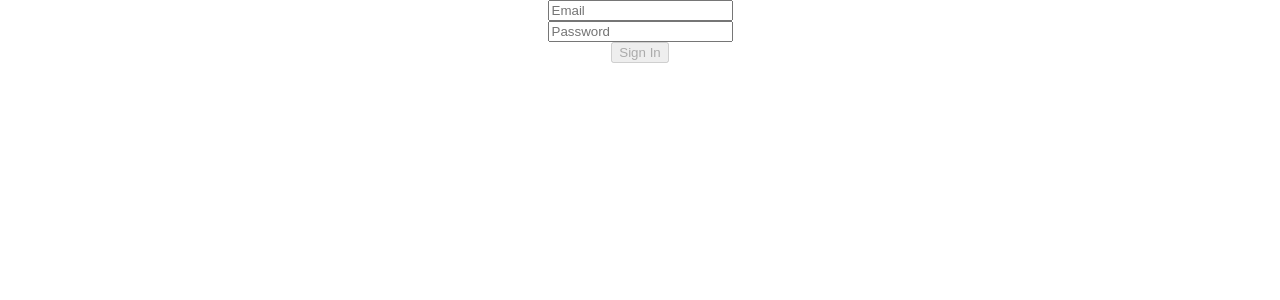
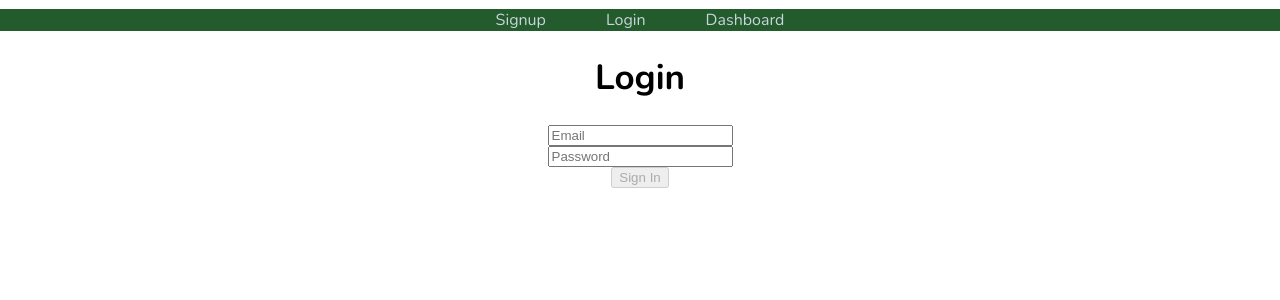
Before and after one commit to BuildWeek-Post-Here-2/front-end, a React (Create React App) app in the folder post-here-app/: page /Login in a window 1280 px wide. Shown: the top 300 px of the page. Built offline with nearby package versions, Linux system fonts and the light colour scheme.

Commit message:
added nav links to login and signup

```diff
--- a/post-here-app/src/components/login/Login.jsx
+++ b/post-here-app/src/components/login/Login.jsx
@@ -64,6 +64,15 @@ export default function Login() {
 
   return (
     <div>
+        <nav>
+          <div className="nav-links">
+          <Link to="/">Signup</Link>
+          <Link to="/login">Login</Link>
+          <Link to="/dashboard">Dashboard</Link>
+          </div>
+        </nav>
+        <h1>Login</h1>
+
       <SignInForm
         values={signInFormValues}
         onSubmit={signInOnSubmit}
--- a/post-here-app/src/components/login/SignUp.jsx
+++ b/post-here-app/src/components/login/SignUp.jsx
@@ -2,6 +2,7 @@ import React, { useState, useEffect } from "react";
 import SignUpForm from "./loginForms/SignUpForm";
 import signUpSchema from "./validation/signUpSchema";
 import * as Yup from "yup";
+import { Link } from "react-router-dom";
 
 const initialSignUpFormValues = {
   signUpEmail: "",
@@ -60,8 +61,17 @@ function SignUp() {
   }, [signUpFormValues]);
   return (
     <div>
+        <nav>
+          <div className="nav-links">
+          <Link to="/">Signup</Link>
+          <Link to="/login">Login</Link>
+          <Link to="/dashboard">Dashboard</Link>
+          </div>
+        </nav>
+        <h1>Signup</h1>
+
       <SignUpForm
-        values={signInFormValues}
+        values={signUpFormValues}
         onSubmit={signUpOnSubmit}
         onInputChange={signUpOnInputChange}
         disabled={disabled}
```
Also changed, not shown: post-here-app/src/components/SignUp.js (deleted, +0 -16 lines).
